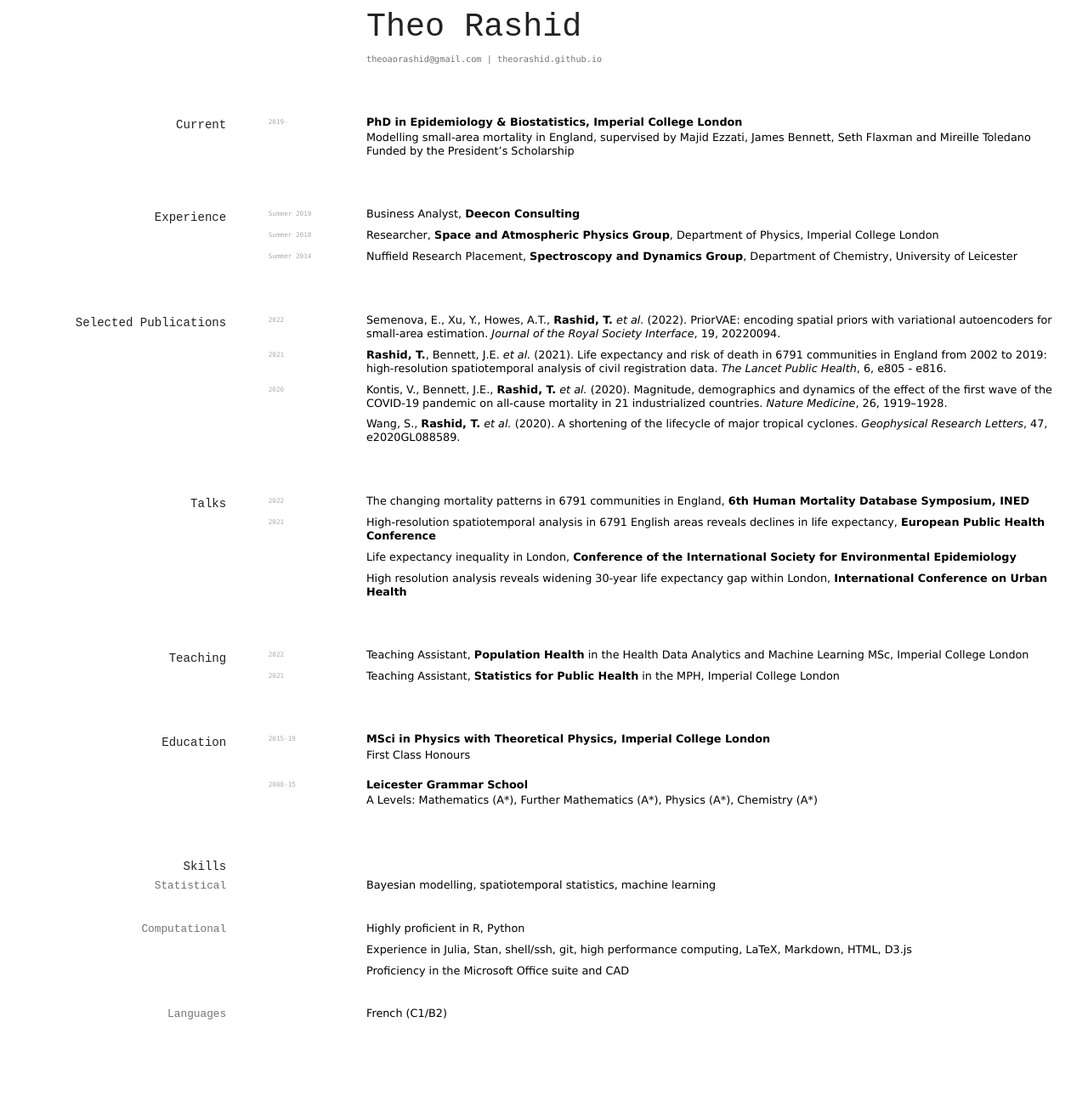
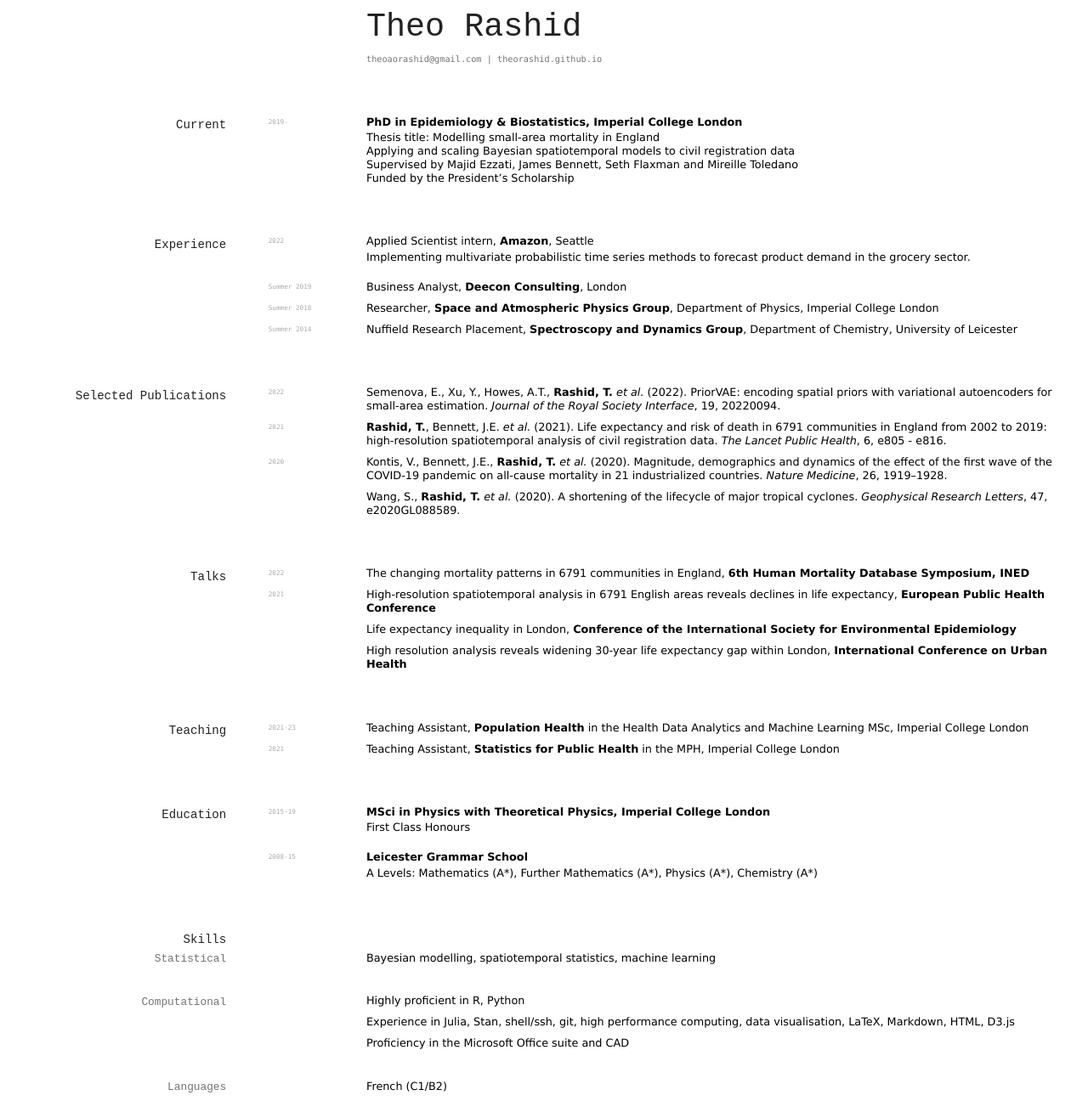
Before and after one commit to elipapa/markdown-cv, a Jekyll site: the page built from index.md, in a window 1280 px wide. Shown: the whole page at 85% size. Built offline with Jekyll 4.4.1, drawn with Linux system fonts in a browser that asks for light colours; our own code applies the rules of GitHub Pages for plain Markdown files; before the commit the page ends 1210 px from its top, so only the background shows below that.

Commit message:
update cv

```diff
--- a/index.md
+++ b/index.md
@@ -15,14 +15,20 @@ layout: cv
 
 `2019-`
 __PhD in Epidemiology & Biostatistics, Imperial College London__
-- Modelling small-area mortality in England, supervised by [Majid Ezzati](https://www.imperial.ac.uk/people/majid.ezzati), [James Bennett](https://www.imperial.ac.uk/people/umahx99), [Seth Flaxman](https://sethrf.com) and [Mireille Toledano](https://www.imperial.ac.uk/people/m.toledano)
+- Thesis title: Modelling small-area mortality in England
+- Applying and scaling Bayesian spatiotemporal models to civil registration data
+- Supervised by [Majid Ezzati](https://www.imperial.ac.uk/people/majid.ezzati), [James Bennett](https://www.imperial.ac.uk/people/umahx99), [Seth Flaxman](https://sethrf.com) and [Mireille Toledano](https://www.imperial.ac.uk/people/m.toledano)
 - Funded by the President’s Scholarship
 
 
 ## Experience
 
+`2022`
+Applied Scientist intern, __Amazon__, Seattle
+- Implementing multivariate probabilistic time series methods to forecast product demand in the grocery sector.
+
 `Summer 2019`
-Business Analyst, __Deecon Consulting__
+Business Analyst, __Deecon Consulting__, London
 
 `Summer 2018`
 Researcher, __Space and Atmospheric Physics Group__, Department of Physics, Imperial College London
@@ -65,7 +71,7 @@ High resolution analysis reveals widening 30-year life expectancy gap within Lon
 
 ## Teaching
 
-`2022`
+`2021-23`
 Teaching Assistant, __Population Health__ in the Health Data Analytics and Machine Learning MSc, Imperial College London
 
 `2021`
@@ -91,7 +97,7 @@ Bayesian modelling, spatiotemporal statistics, machine learning
 ### Computational
 Highly proficient in R, Python
 
-Experience in Julia, Stan, shell/ssh, git, high performance computing, LaTeX, Markdown, HTML, D3.js
+Experience in Julia, Stan, shell/ssh, git, high performance computing, data visualisation, LaTeX, Markdown, HTML, D3.js
 
 Proficiency in the Microsoft Office suite and CAD
 
```
Also changed, not shown: .github/workflows/superlinter.yml.
